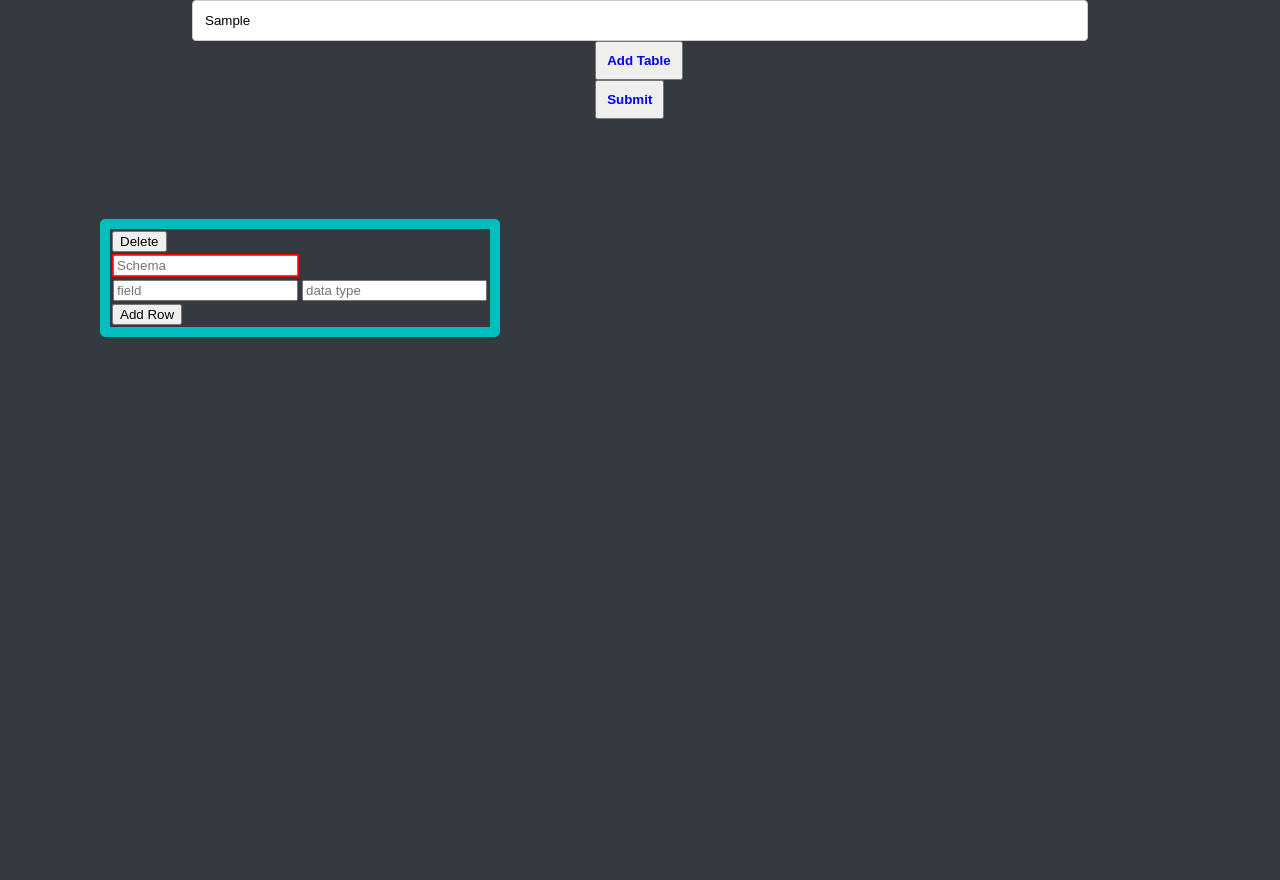
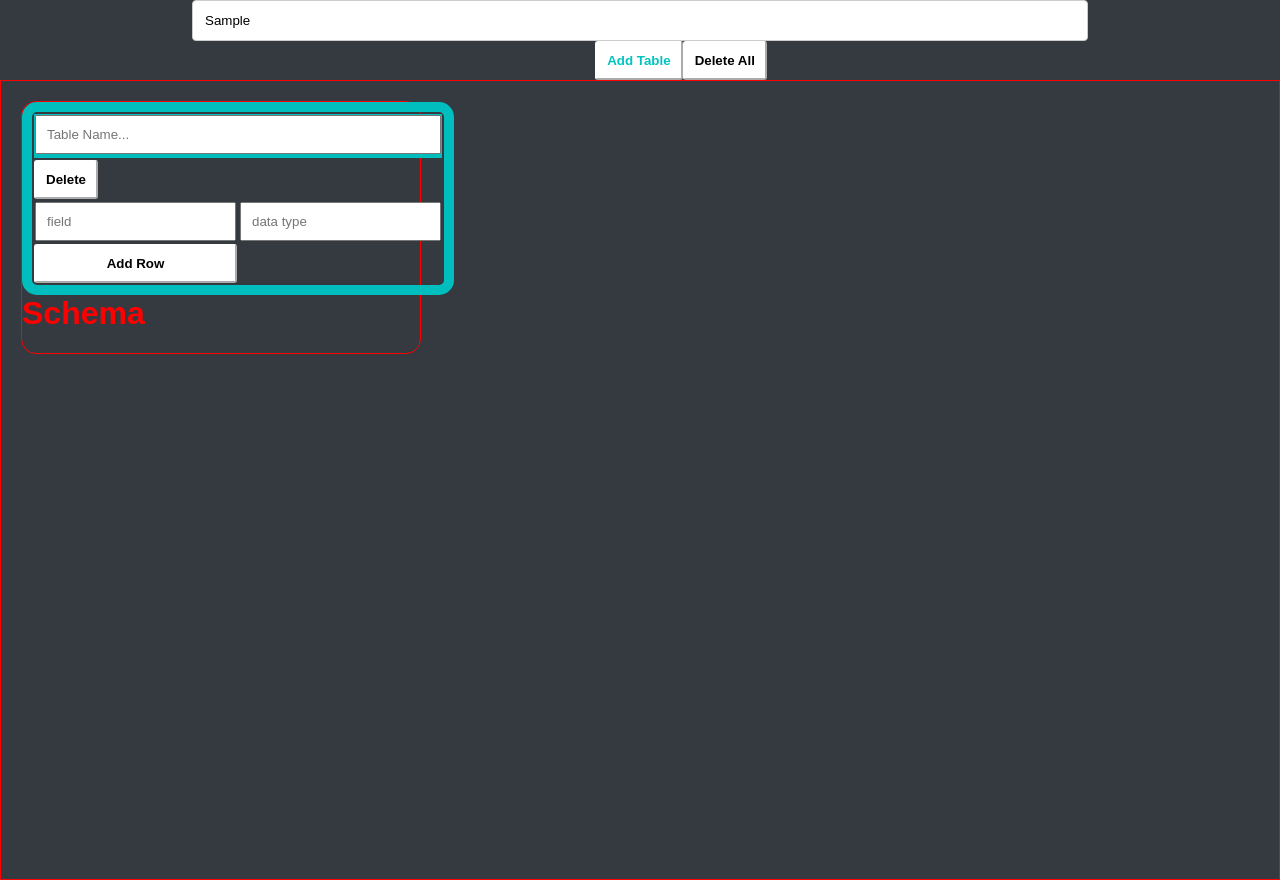
Before and after one commit to scottrosen14/React-App, a React (Create React App) app: page / in a window 1280 px wide. Both pictures are taken after typing "Sample" into the empty fields and a click on the button "Add Table". Before the commit the page ends 800 px from the top, so only its background shows below. Built offline with nearby package versions, Linux system fonts and the light colour scheme.

Commit message:
added rows, changeTableName

```diff
--- a/src/App.css
+++ b/src/App.css
@@ -4,6 +4,7 @@
 
 body {
   background-color: #343A40;
+  color: black;
 }
 
 .App {
@@ -19,7 +20,7 @@ body {
   background-color: #222;
   height: 150px;
   padding: 20px;
-  color: white;
+  /*color: white;*/
 }
 
 .App-title {
@@ -35,24 +36,73 @@ body {
   to { transform: rotate(360deg); }
 }
 
+button {
+  background-color: white;
+  border-color: white;
+  border-radius: 3px;
+  padding: 10px;
+  font-weight: bold;
+}
+
 .addTableBtn {
   position: relative;
   margin-left: 45%;
   padding: 10px;
   font-weight: bold;
-  color: blue;
+  color: #00C4C1;
+  float: left;
 }
 
 .table {
   position: relative;
+  margin-top: 0px;
   border: 10px solid #00BEBE;
+  border-radius: 15px;
+  float: left;
+}
+
+.tableInvisible {
+  position: relative;
+  border: 10px solid rgba(0,0,0,0);
   border-radius: 5px;
   margin: 100px;
   float: left;
 }
 
+.inputInv {
+  background-color: rgba(0,0,0,0);
+  border-color: rgba(0,0,0,0);
+}
+
+input {
+  padding: 10px;
+}
+
+.tableWrapper {
+  position: relative;
+  border: 1px solid red;
+  border-radius: 15px;
+  width: 400px;
+  margin: 20px;
+}
+
+.tableWrapper h1 {
+  color: red;
+}
+
 .topRow {
-  background-color: red;
+  background-color: #00BEBE;
+}
+
+.topRow input {
+  width: 100%;
+  padding: 10px;
+  margin-bottom: 3px;
+}
+
+.addRowBtn {
+  margin: auto;
+  width: 100%;
 }
 
 #tableBarWrap {
@@ -69,3 +119,9 @@ body {
   margin: auto;
   resize: vertical /* Allow the user to vertically resize the textarea (not horizontally) */
 }
+
+.display {
+  border: 1px solid red;
+  height: 800px;
+  width: 100%;
+}
--- a/src/App.js
+++ b/src/App.js
@@ -30,6 +30,14 @@ class App extends Component {
     this.setState(stateNew);
   }
 
+  deleteAllTables = () => {
+    // pass func down as props
+    // create delete all button
+    let stateNew = Object.assign({}, this.state);
+    stateNew.tables = [];
+    this.setState(stateNew);
+  }
+
   deleteTable = (index) => {
     // add button to table for deleting
     // copy state
@@ -37,47 +45,44 @@ class App extends Component {
     // make the target table an empty object
     // check to make sure state has changed
     const stateNew = Object.assign({}, this.state);
-    stateNew.tables.splice(index, 1);
+    // stateNew.tables.splice(index, 1);
+    stateNew.tables[index] = null;
     this.setState(stateNew);
+    // console.log('blah state', this.state)
   }
 
-  handleSubmit = (e) => {
-    e.preventDefault();
+  addRow = (tableIndex) => {
+    let stateNew = Object.assign({}, this.state);
+    let table = stateNew.tables[tableIndex];
+    if (table) {
+      stateNew.tables[tableIndex].rows.push({ field: '', type: '' })
+    }
+    this.setState(stateNew);
+    // console.log('state1', this.state)
   }
-  changeTableName = (e) => {
-    this.setState(() => {
-      let newState = this.state;
 
-      console.log('placeholder', e.target)
-        // newState.tables[0].name = e.target.placeholder;
-      return newState;
+  changeTableName = (e, tableIndex)=> {
+    let stateNew = Object.assign({}, this.state);
+    stateNew.tables.forEach((tbl, i) => {
+      tbl.name = e.target.value;
     })
-  }
-  addRow = () => {
-    this.setState(() => {
-      let newState = this.state;
-      newState.tables.forEach((table, i) => {
-        table.rows.push({ field: '', type: '' })
-      })
-      return newState;
-    })
+    // stateNew.tables[tableIndex].name = e.target.value;
+    this.setState(stateNew);
+    // console.log('name', this.state.tables[0]);
   }
 
   render() {
     return (
       <div>
         <div id="tableBarWrap">
-        <form onSubmit={this.handleSubmit}>
             <input
               id="tableBar"
               type="text"
-              onChange={this.changeTableName}
-              placeholder={this.state.tables.length > 0 ? this.state.tables[0].name : 'Table'}/>
+              placeholder="Type here..."/>
             <button className="addTableBtn" onClick={this.addTable}>Add Table</button>
-            <input type="submit" value="Submit" className="addTableBtn" onClick={this.changeTableName}/>
-        </form>
+            <button className="Delete All" onClick={this.deleteAllTables}>Delete All</button>
         </div>
-        <Display state = {this.state} deleteTable={this.deleteTable} addRow={(e) => this.addRow(e)}/>
+        <Display state = {this.state} deleteTable={this.deleteTable} deleteAllTables={this.deleteAllTables} addRow={this.addRow} changeTableName={this.changeTableName} />
       </div>
     );
   }
--- a/src/Display.js
+++ b/src/Display.js
@@ -6,14 +6,33 @@ import Table from './Table';
 
 class Display extends Component {
   render () {
-    const {state, deleteTable, addRow} = this.props;
+    const {state, deleteTable, deleteAllTables, addRow, changeTableName} = this.props;
     const tablesArr = [];
     for (let i = 0; i < state.tables.length; i++) {
-      let table = <Table state={state} name={state.tables[i].name} tableIndex={i} deleteTable={deleteTable} addRow={(e) => this.props.addRow(e)}/>
-      tablesArr.push(table)
+      if (state.tables[i] !== null) {
+        let table = (
+          <Table key={i} state={state} table={state.tables[i]} tableIndex={i} deleteTable={deleteTable} deleteAllTables={deleteAllTables} addRow={addRow} changeTableName={changeTableName} />
+        );
+        tablesArr.push(table)
+      } else {
+        let pixel = (
+          <table className="tableInvisible">
+            <thead>
+              <tr><th><input className="inputInv" type="text"/></th></tr>
+            </thead>
+            <tbody>
+              <tr>
+                <td><input className="inputInv" type="text"/></td>
+                <td><input className="inputInv" type="text"/></td>
+              </tr>
+            </tbody>
+          </table>
+        )
+        tablesArr.push(pixel)
+      }
     }
     return (
-      <div>{tablesArr}</div>
+      <div className="display">{tablesArr}</div>
     )
   }
 }
--- a/src/Table.js
+++ b/src/Table.js
@@ -4,26 +4,67 @@ import Draggable, {DraggableCore} from 'react-draggable';
 
 
 class Table extends Component {
+  constructor(props) {
+    super(props)
+    this.state = {
+      x: ''
+    }
+  }
+
+  componentDidMount() {
+    // console.log(this.coordinates.getBoundingClientRect())
+    let tableCoord = this.coordinates.getBoundingClientRect();
+    let stateNew = Object.assign({}, this.state);
+    stateNew.x = tableCoord
+    this.setState(stateNew);
+  }
+
+  componentDidUpdate() {
+    // console.log('x', this.state.x)
+  }
+
+  updatePosition = () => {
+    let tableCoord = this.coordinates.getBoundingClientRect();
+    let stateNew = Object.assign({}, this.props.state);
+    stateNew.tables[0].tableCoord.x = 400;
+  }
+
   render() {
-    const {state, name, tableIndex, deleteTable, addRow} = this.props;
-    const rows = [];
+
+    const {state, name, table, tableIndex, deleteTable, addRow, changeTableName} = this.props;
+    // console.log('new state', this.state)
+    let rows;
+    if (table) {
+      rows = table.rows.map((row, i) => {
+        return (
+          <tr className="dataField">
+            <td><input type="text" placeholder="field" /></td>
+            <td><input type="text" placeholder="data type" /></td>
+          </tr>
+        );
+      })
+    }
+
     return (
       <Draggable>
-      <div>
-        <table className="table">
-        <button onClick={() => deleteTable(tableIndex)}>Delete</button>
-          <tr className="topRow">
-            <th><input type="text" placeholder={this.props.name}/></th>
-          </tr>
+      <div className="tableWrapper">
+        <table style={{"margin-left": this.state.x}} className="table" onChange={() => changeTableName()} ref={(e) => {this.coordinates = e}}>
+          <button onClick={() => deleteTable(tableIndex)}>Delete</button>
+          <thead>
+            <tr className="topRow">
+              <th colSpan={2}>
+                <input type="text" placeholder="Table Name..."/>
+              </th>
+            </tr>
+          </thead>
           <tbody>
-            <tr className="dataField">
-              <td><input type="text" placeholder="field"/></td>
-              <td><input type="text" placeholder="data type"/></td>
+            {rows}
+            <tr colSpan={2}>
+            <button className="addRowBtn" onClick={() => this.props.addRow(tableIndex)}>Add Row</button>
             </tr>
           </tbody>
-          <button className="addRowBtn" onClick={(e) => this.props.addRow(e)}>Add Row</button>
         </table>
-
+        <h1>{table.name}</h1>
       </div>
       </Draggable>
     );
```
